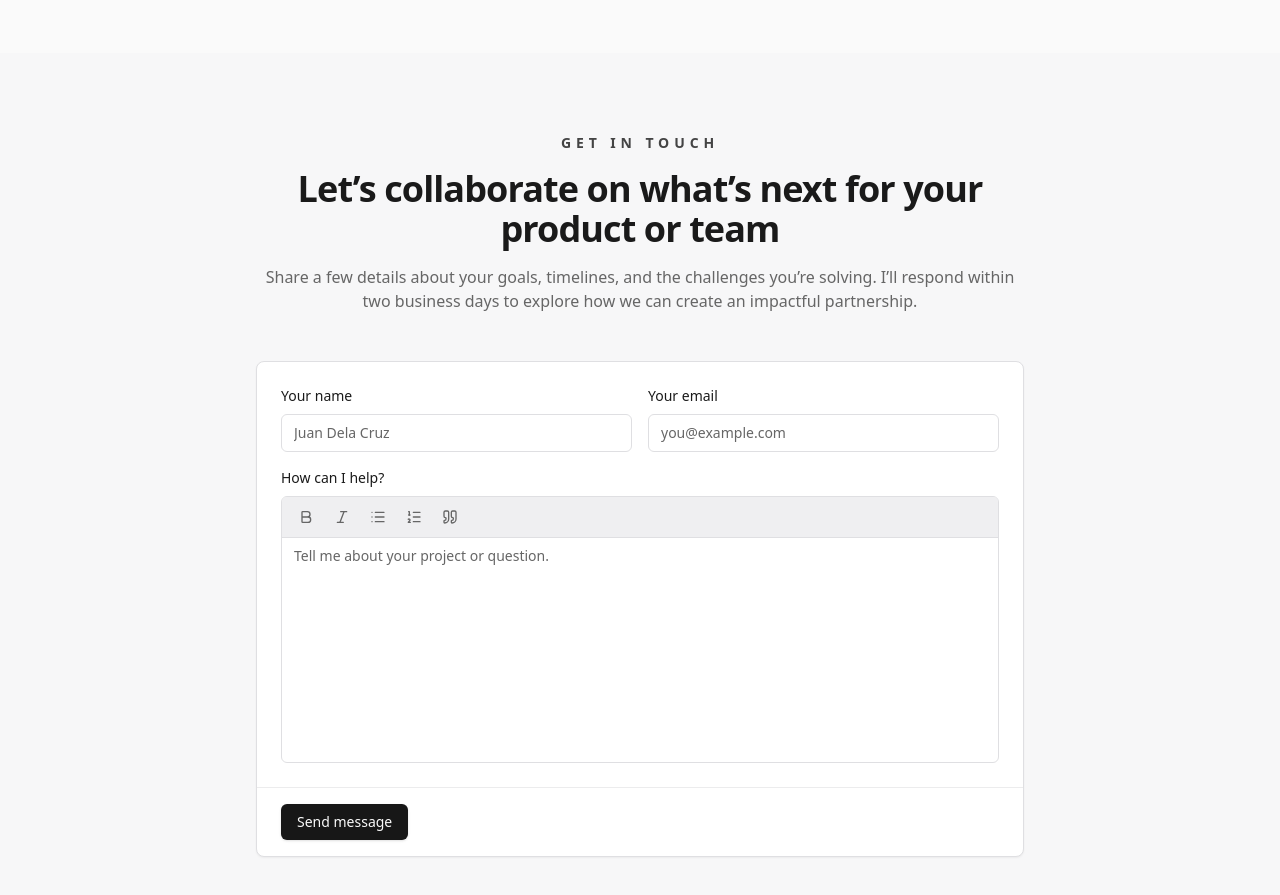
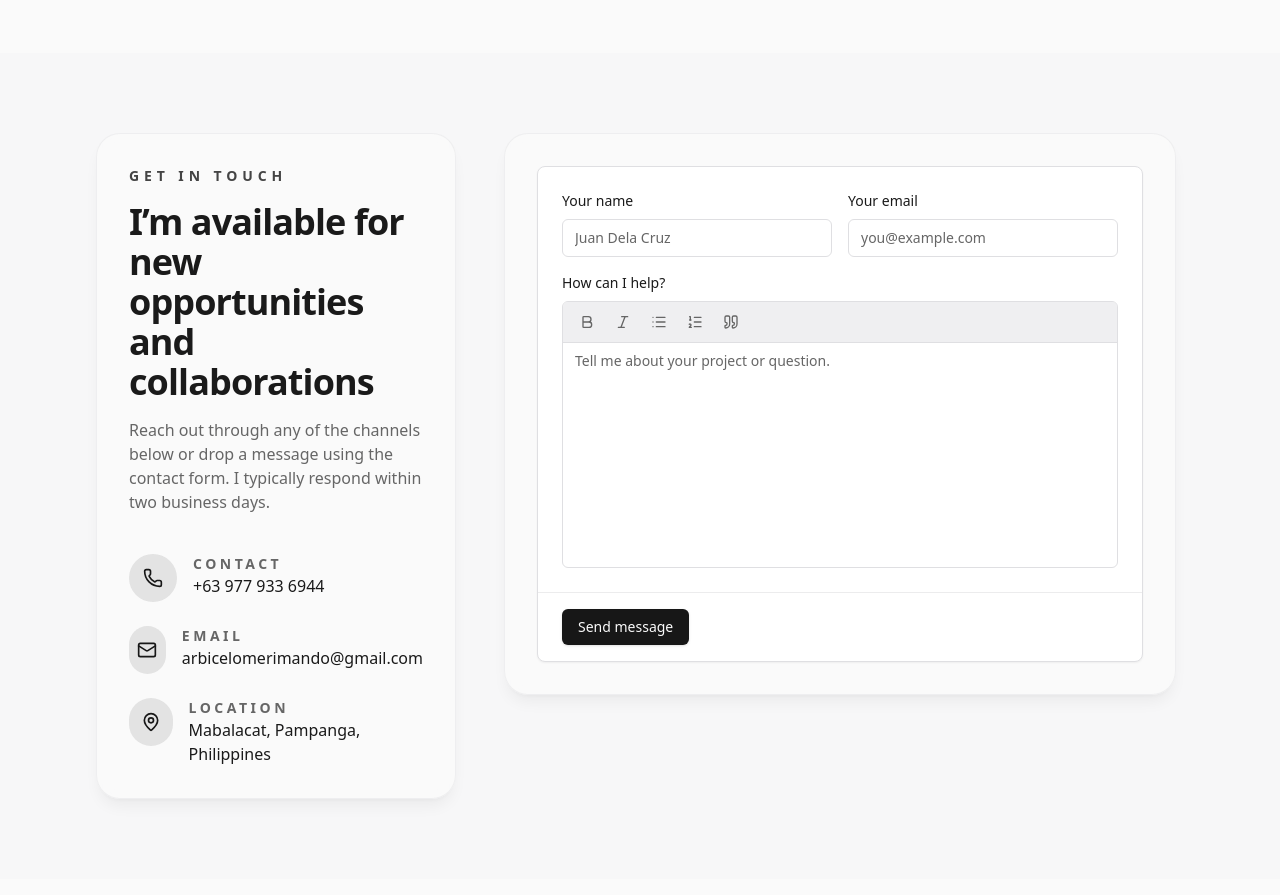
Before and after one commit to Antholem/web-portfolio, a Next.js app: page / in a window 1280 px wide. Shown: the part 920-1815 px from the top of the page. Built offline with nearby package versions, Linux system fonts and the light colour scheme; no server answers.

Commit message:
Add detailed contact information section

```diff
--- a/src/components/contact-section.tsx
+++ b/src/components/contact-section.tsx
@@ -1,23 +1,82 @@
 import ContactForm from "@/components/contact-form";
+import { Mail, MapPin, Phone } from "lucide-react";
 
 export default function ContactSection() {
   return (
     <section id="contact" className="bg-muted/20 py-16 lg:py-20">
       <div className="mx-auto flex max-w-6xl flex-col gap-12 px-4 sm:px-6 lg:px-8">
-        <div className="mx-auto max-w-3xl text-center">
+        <div className="grid gap-10 lg:grid-cols-[minmax(0,360px)_minmax(0,1fr)] lg:items-start">
+          <div className="rounded-3xl border border-border/40 bg-background/80 p-8 shadow-lg shadow-primary/5 backdrop-blur">
+            <div className="space-y-4">
               <p className="text-sm font-semibold uppercase tracking-[0.35em] text-primary/80">
                 Get in touch
               </p>
-          <h2 className="mt-4 text-3xl font-bold tracking-tight text-foreground sm:text-4xl">
-            Let&rsquo;s collaborate on what&rsquo;s next for your product or team
+              <h2 className="text-3xl font-bold tracking-tight text-foreground sm:text-4xl">
+                I&rsquo;m available for new opportunities and collaborations
               </h2>
-          <p className="mt-4 text-base text-muted-foreground">
-            Share a few details about your goals, timelines, and the challenges you&rsquo;re solving. I&rsquo;ll respond within two business days to explore how we can create an impactful partnership.
+              <p className="text-base text-muted-foreground">
+                Reach out through any of the channels below or drop a message using the contact form. I typically
+                respond within two business days.
               </p>
             </div>
 
-        <div className="mx-auto w-full max-w-4xl">
+            <dl className="mt-10 space-y-6 text-base">
+              <div className="flex gap-4">
+                <div className="flex h-12 w-12 items-center justify-center rounded-full bg-primary/10 text-primary">
+                  <Phone className="h-5 w-5" aria-hidden="true" />
+                </div>
+                <div>
+                  <dt className="text-sm font-semibold uppercase tracking-[0.25em] text-muted-foreground">
+                    Contact
+                  </dt>
+                  <dd>
+                    <a href="tel:+639779336944" className="font-medium text-foreground hover:underline">
+                      +63 977 933 6944
+                    </a>
+                  </dd>
+                </div>
+              </div>
+
+              <div className="flex gap-4">
+                <div className="flex h-12 w-12 items-center justify-center rounded-full bg-primary/10 text-primary">
+                  <Mail className="h-5 w-5" aria-hidden="true" />
+                </div>
+                <div>
+                  <dt className="text-sm font-semibold uppercase tracking-[0.25em] text-muted-foreground">
+                    Email
+                  </dt>
+                  <dd>
+                    <a
+                      href="mailto:arbicelomerimando@gmail.com"
+                      className="font-medium text-foreground hover:underline"
+                    >
+                      arbicelomerimando@gmail.com
+                    </a>
+                  </dd>
+                </div>
+              </div>
+
+              <div className="flex gap-4">
+                <div className="flex h-12 w-12 items-center justify-center rounded-full bg-primary/10 text-primary">
+                  <MapPin className="h-5 w-5" aria-hidden="true" />
+                </div>
+                <div>
+                  <dt className="text-sm font-semibold uppercase tracking-[0.25em] text-muted-foreground">
+                    Location
+                  </dt>
+                  <dd className="font-medium text-foreground">
+                    Mabalacat, Pampanga, Philippines
+                  </dd>
+                </div>
+              </div>
+            </dl>
+          </div>
+
+          <div className="relative">
+            <div className="mx-auto w-full max-w-2xl rounded-3xl border border-border/40 bg-background/80 p-6 shadow-lg shadow-primary/5 backdrop-blur sm:p-8">
               <ContactForm />
+            </div>
+          </div>
         </div>
       </div>
     </section>
```
Lines whose indentation alone changed are shown as unchanged.
